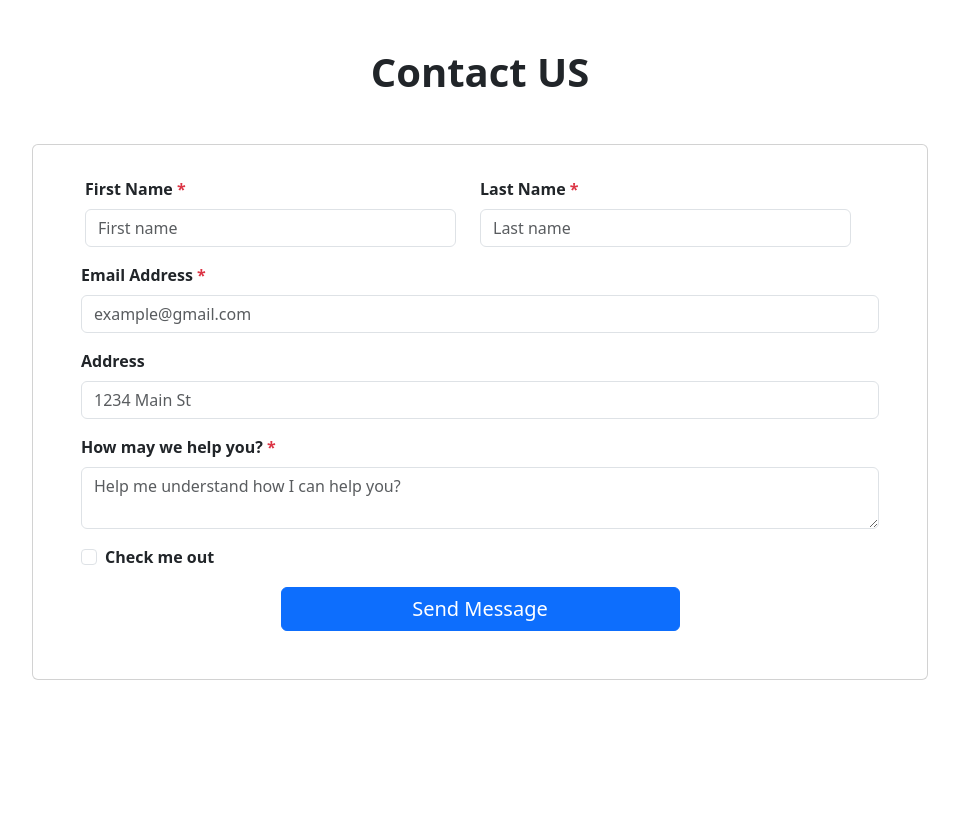
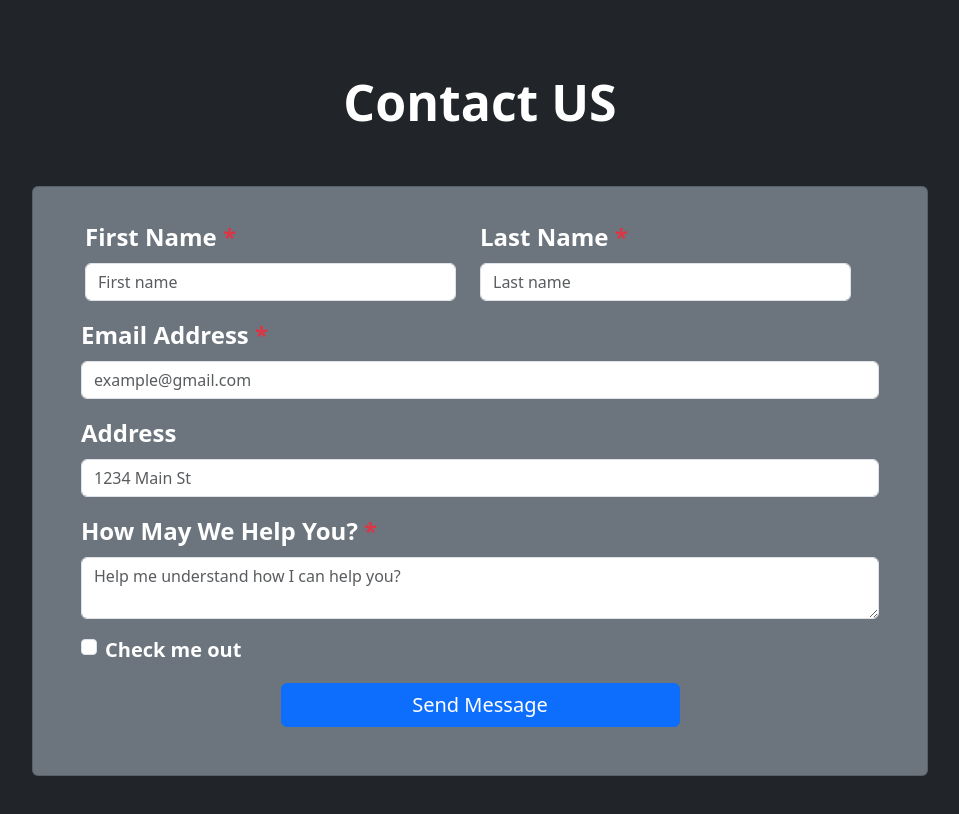
Before and after one commit to Sunnyk16/aniwatch, a React (Create React App) app in the folder client/: page /contact in a window 1280 px wide. Shown: the top 814 px of the page, without its empty margins (160-1119 px from the left). Built offline with nearby package versions, Linux system fonts and the light colour scheme.

Commit message:
color theme changes

```diff
--- a/client/src/views/Contact/Contact.css
+++ b/client/src/views/Contact/Contact.css
@@ -1,5 +1,11 @@
+
 .card{
     width: 70%;
     display: block;
     margin: 30px auto;
+    margin-bottom: 0;
 }
+
+.heading{
+    font-size: 50px;
+}
--- a/client/src/views/Contact/Contact.js
+++ b/client/src/views/Contact/Contact.js
@@ -3,44 +3,44 @@ import "./Contact.css"
 
 function Contact() {
   return (
-    <div>
+    <div className='bg-dark py-5'>
 
-      <h1 className='fw-bold text-center my-5'>Contact US</h1>
+      <h1 className='fw-bold text-center py-4 fs-10 text-white heading'>Contact US</h1>
 
-      <div className='card'>
+      <div className='card bg-secondary'>
 
         <form className="row g-3 p-5">
 
           <div className="row">
             <div className="col">
-              <label for="inputName" className='form-label fw-semibold' >First Name <span className='text-danger'>*</span></label>
+              <label for="inputName" className='form-label fw-semibold fs-4 text-white' >First Name <span className='text-danger'>*</span></label>
               <input type="text" className="form-control" placeholder="First name" aria-label="First name" required/>
             </div>
             <div className="col">
-              <label for="inputName" className='form-label fw-semibold' >Last Name <span className='text-danger'>*</span></label>
+              <label for="inputName" className='form-label fw-semibold fs-4 text-white' >Last Name <span className='text-danger'>*</span></label>
               <input type="text" className="form-control" placeholder="Last name" aria-label="Last name" required/>
             </div>
           </div>
 
           <div className="col-md-12">
-            <label for="inputEmail4" className="form-label fw-semibold">Email Address <span className='text-danger'>*</span></label>
+            <label for="inputEmail4" className="form-label fw-semibold fs-4 text-white">Email Address <span className='text-danger'>*</span></label>
             <input type="email" className="form-control" id="inputEmail4" placeholder='example@gmail.com' required/>
           </div>
           <div className="col-12">
-            <label for="inputAddress" className="form-label fw-semibold">Address</label>
+            <label for="inputAddress" className="form-label fw-semibold fs-4 text-white">Address</label>
             <input type="text" className="form-control" id="inputAddress" placeholder="1234 Main St" />
           </div>
 
 
           <div className="col-12">
-            <label for="inputAddress" className="form-label fw-semibold">How may we help you? <span className='text-danger'>*</span></label>
+            <label for="inputAddress" className="form-label fw-semibold fs-4 text-white">How May We Help You? <span className='text-danger'>*</span></label>
             <textarea type="text" className="form-control" id="inputAddress" placeholder="Help me understand how I can help you?" required/>
           </div>
 
           <div className="col-12">
             <div className="form-check">
               <input className="form-check-input" type="checkbox" id="gridCheck" required/>
-              <label className="form-check-label fw-semibold" for="gridCheck">
+              <label className="form-check-label fw-semibold fs-5 text-white" for="gridCheck">
                 Check me out
               </label>
             </div>
```
